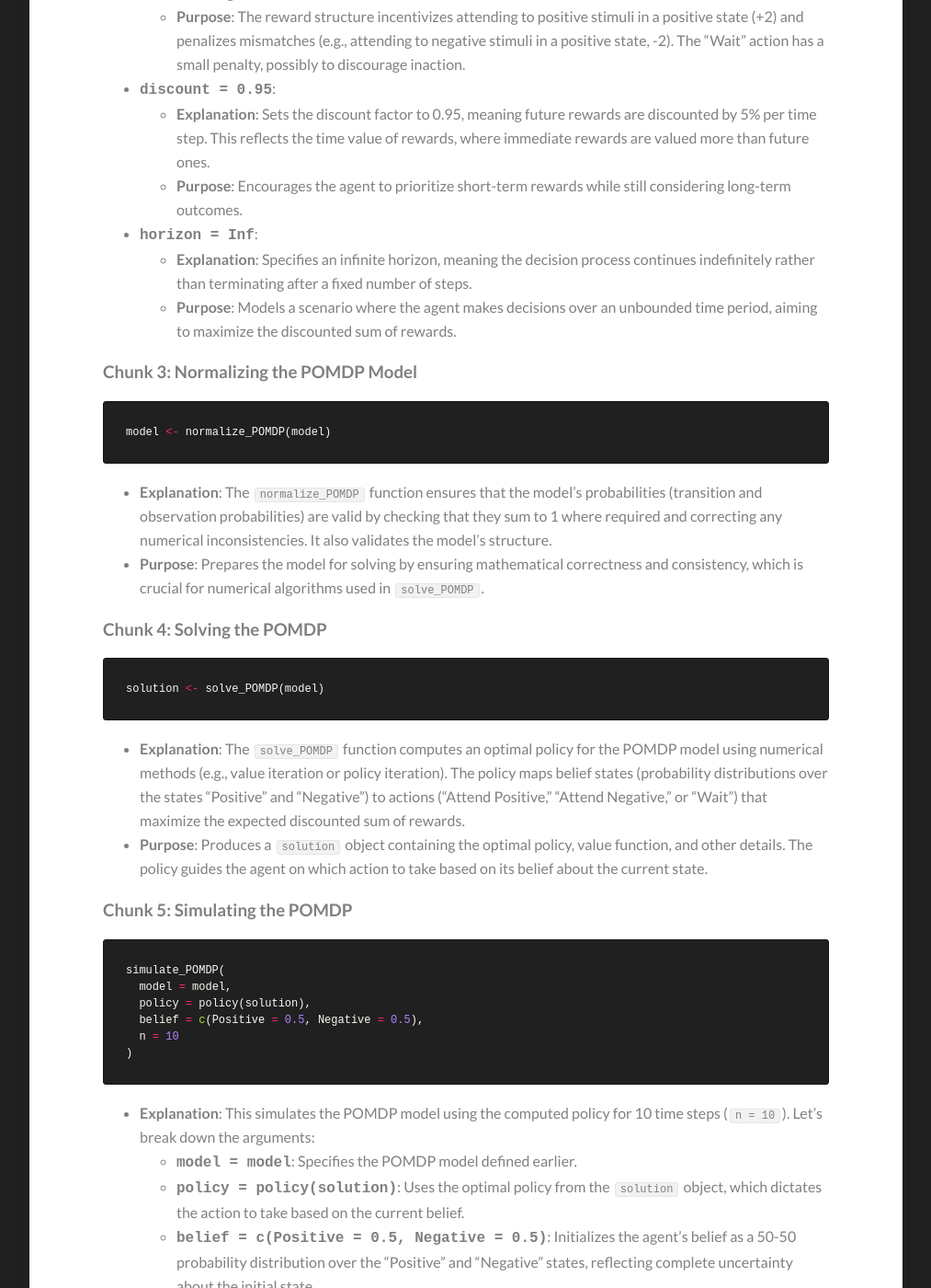
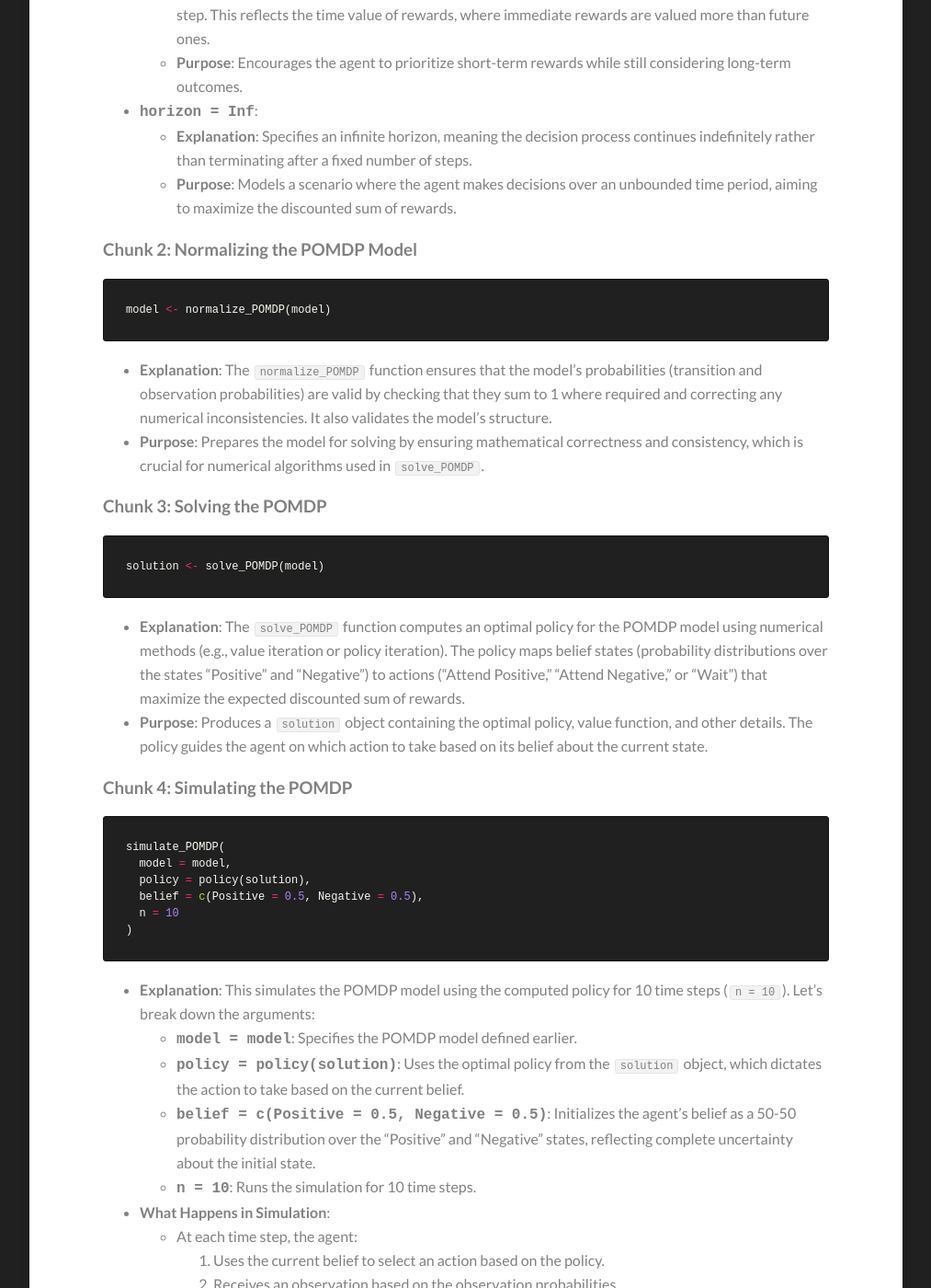
Before and after one commit to Kamran-Afzali/Kamran-Afzali.github.io, a Jekyll site: the page built from _posts/2027-01-11-PODMP_Depression.md, in a window 1280 px wide and 1400 px high, scrolled down 8167 px. Shown: the whole window at 92% size, without its empty margins (133-1146 px from the left). Built offline with Jekyll 4.4.1, drawn with Linux system fonts in a browser that asks for light colours; our own code applies the rules of GitHub Pages for plain Markdown files; some of the changed text lies outside the part shown.

Commit message:
Update 2027-01-11-PODMP_Depression.md

````diff
--- a/_posts/2027-01-11-PODMP_Depression.md
+++ b/_posts/2027-01-11-PODMP_Depression.md
@@ -116,12 +116,8 @@
 
 
 
-### **Chunk 1: Loading the `pomdp` Library**
-```r
-library(pomdp)
-```
 
-### **Chunk 2: Defining the POMDP Model**
+### **Chunk 1: Defining the POMDP Model**
 ```r
 model <- POMDP(
   name = "DepressionBias",
@@ -218,14 +214,14 @@
   - **Explanation**: Specifies an infinite horizon, meaning the decision process continues indefinitely rather than terminating after a fixed number of steps.
   - **Purpose**: Models a scenario where the agent makes decisions over an unbounded time period, aiming to maximize the discounted sum of rewards.
 
-### **Chunk 3: Normalizing the POMDP Model**
+### **Chunk 2: Normalizing the POMDP Model**
 ```r
 model <- normalize_POMDP(model)
 ```
 - **Explanation**: The `normalize_POMDP` function ensures that the model’s probabilities (transition and observation probabilities) are valid by checking that they sum to 1 where required and correcting any numerical inconsistencies. It also validates the model’s structure.
 - **Purpose**: Prepares the model for solving by ensuring mathematical correctness and consistency, which is crucial for numerical algorithms used in `solve_POMDP`.
 
-### **Chunk 4: Solving the POMDP**
+### **Chunk 3: Solving the POMDP**
 ```r
 solution <- solve_POMDP(model)
 ```
@@ -233,7 +229,7 @@
 - **Purpose**: Produces a `solution` object containing the optimal policy, value function, and other details. The policy guides the agent on which action to take based on its belief about the current state.
 
 
-### **Chunk 5: Simulating the POMDP**
+### **Chunk 4: Simulating the POMDP**
 ```r
 simulate_POMDP(
   model = model,
````
